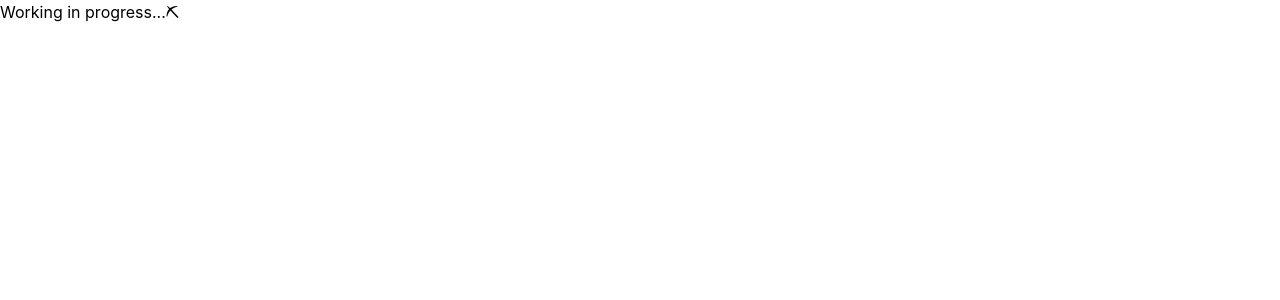
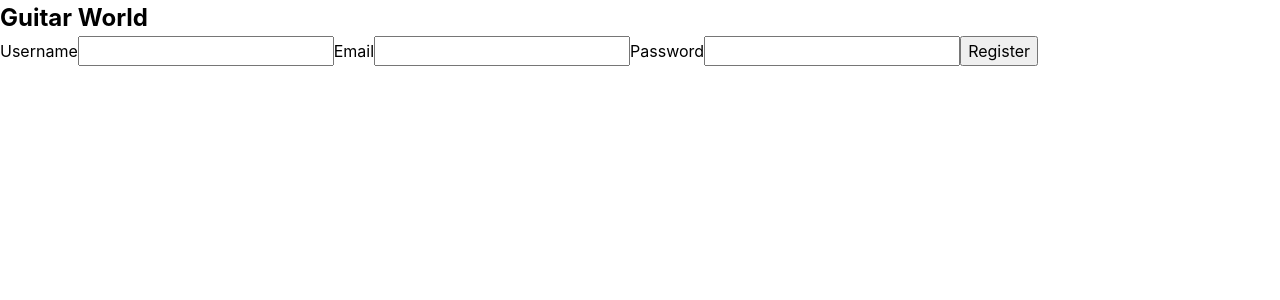
Before and after one commit to isdi-coders-2023/Leandro-Lupano-Final-Project-front-202301-mad, a React (Create React App) app: page / in a window 1280 px wide. Shown: the top 300 px of the page. Built offline with nearby package versions, Linux system fonts and the light colour scheme.

Commit message:
✅ Update app test

```diff
--- a/src/components/app/App.tsx
+++ b/src/components/app/App.tsx
@@ -1,7 +1,9 @@
+import { AppRouter } from '../app.router/app.router';
+
 function App() {
   return (
     <div className="App">
-      <p>Working in progress...⛏</p>
+      <AppRouter></AppRouter>
     </div>
   );
 }
```
Also changed, not shown: 1 other file (tests, documents, lock files or other folders).
